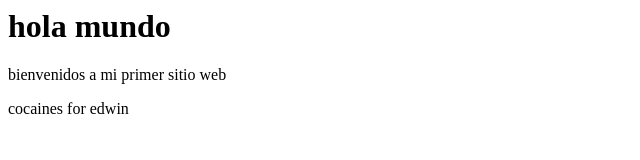
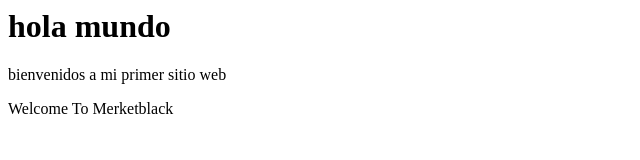
Before and after one commit to Edwin-2003/MiSitioWeb, a plain HTML site: page index.html in a window 1280 px wide. Shown: the full height of the page, 0-640 px from the left. Drawn offline with Linux system fonts and the light colour scheme.

Commit message:
Cambios en el index

```diff
--- a/index.html
+++ b/index.html
@@ -5,6 +5,6 @@
     <body>
         <h1>hola mundo</h1>
         <p>bienvenidos a mi primer sitio web</p>
-        <p>cocaines for edwin</p>
+        <p>Welcome To Merketblack</p>
     </body>
 </html>
```
